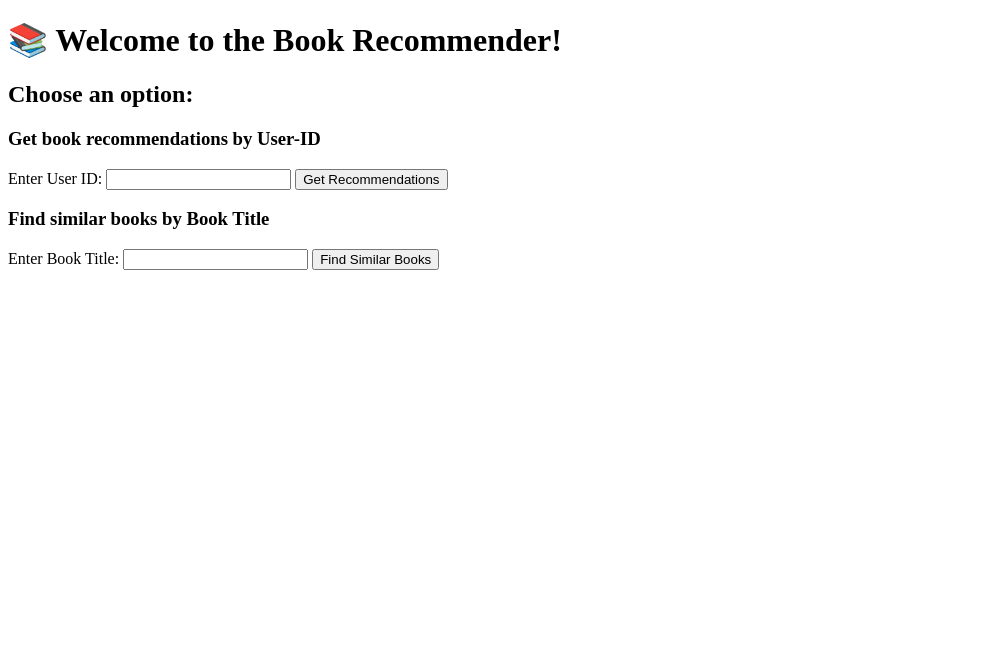
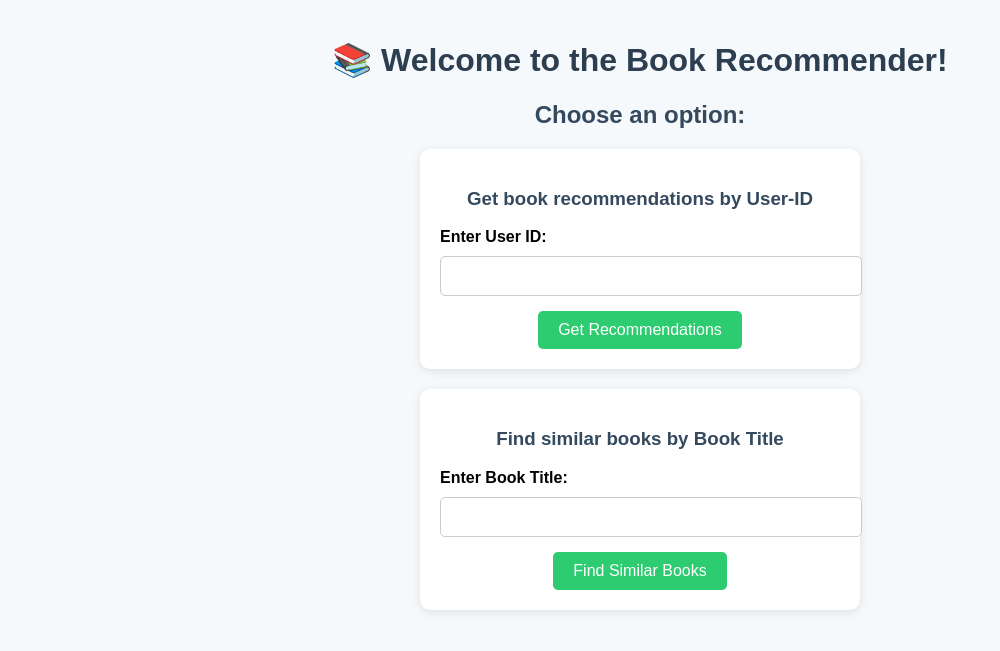
Before and after one commit to ruth-kitasi/Online-Book-Recommender-System, a Flask app: page / in a window 1280 px wide. Shown: the top 651 px of the page, without its empty margins (0-1000 px from the left). Run offline with Flask 3, Linux system fonts and the light colour scheme; parts of the project's set-up code (start-up, migrations or seed data) failed here and were passed over.

Commit message:
primary steps into  deployment

```diff
--- a/Deployment/Mbego/templates/index.html
+++ b/Deployment/Mbego/templates/index.html
@@ -4,10 +4,67 @@
     <meta charset="UTF-8">
     <meta name="viewport" content="width=device-width, initial-scale=1.0">
     <title>Book Recommender</title>
+    <style>
+        body {
+            font-family: Arial, sans-serif;
+            background-color: #f6f9fc;
+            margin: 0;
+            padding: 20px;
+            text-align: center;
+        }
+
+        h1 {
+            color: #2c3e50;
+        }
+
+        h2, h3 {
+            color: #34495e;
+        }
+
+        form {
+            background-color: #ffffff;
+            margin: 20px auto;
+            padding: 20px;
+            border-radius: 10px;
+            max-width: 400px;
+            box-shadow: 0 2px 10px rgba(0, 0, 0, 0.1);
+        }
+
+        label {
+            display: block;
+            margin-bottom: 10px;
+            font-weight: bold;
+            text-align: left;
+        }
+
+        input[type="text"] {
+            width: 100%;
+            padding: 10px;
+            margin-bottom: 15px;
+            border-radius: 5px;
+            border: 1px solid #ccc;
+            font-size: 1em;
+        }
+
+        button {
+            background-color: #2ecc71;
+            color: white;
+            border: none;
+            padding: 10px 20px;
+            font-size: 1em;
+            border-radius: 5px;
+            cursor: pointer;
+        }
+
+        button:hover {
+            background-color: #27ae60;
+        }
+    </style>
 </head>
 <body>
     <h1>📚 Welcome to the Book Recommender!</h1>
     <h2>Choose an option:</h2>
+
     <form action="/recommend" method="POST">
         <h3>Get book recommendations by User-ID</h3>
         <label for="user_id">Enter User ID:</label>
```
